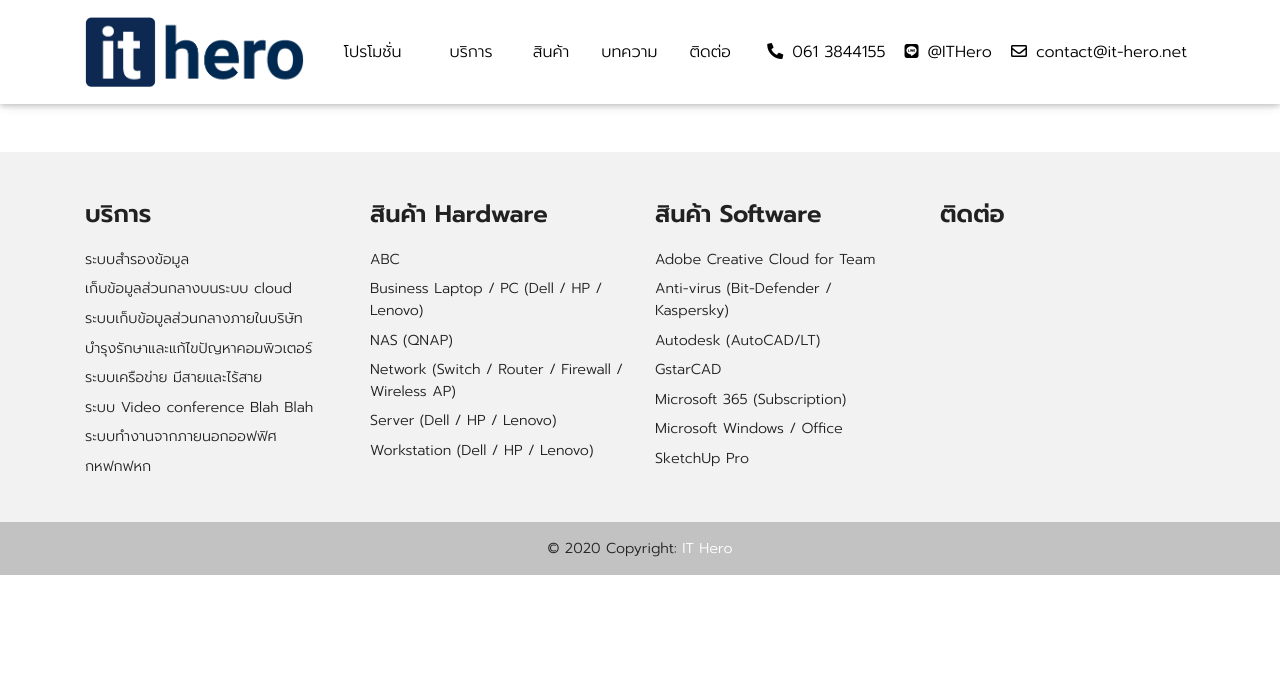
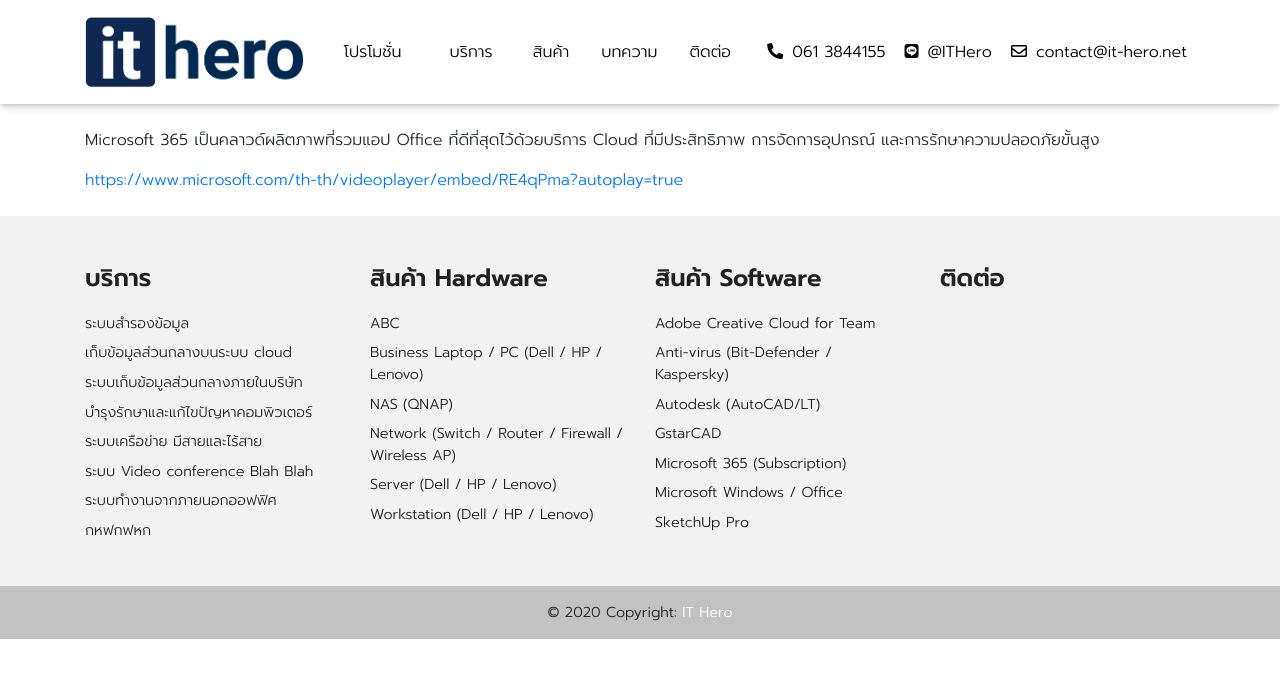
Before and after one commit to nexus2live-git/website-it-hero, a Jekyll site: the page built from _products_software/microsoft-365.md, in a window 1280 px wide. Shown: the top 678 px of the page. Built offline with Jekyll 4.4.1, drawn with Linux system fonts in a browser that asks for light colours; nearby versions of some CDN libraries.

Commit message:
Update from Forestry.io IT Hero updated _products_software/microsoft-365.md

```diff
--- a/_products_software/microsoft-365.md
+++ b/_products_software/microsoft-365.md
@@ -4,3 +4,6 @@
 description: Microsoft 365
 
 ---
+Microsoft 365 เป็นคลาวด์ผลิตภาพที่รวมแอป Office ที่ดีที่สุดไว้ด้วยบริการ Cloud ที่มีประสิทธิภาพ การจัดการอุปกรณ์ และการรักษาความปลอดภัยขั้นสูง
+
+[https://www.microsoft.com/th-th/videoplayer/embed/RE4qPma?autoplay=true](https://www.microsoft.com/th-th/videoplayer/embed/RE4qPma?autoplay=true "วิดีโอเกี่ยวกับ Microsoft 365 สำหรับธุรกิจ")
```
